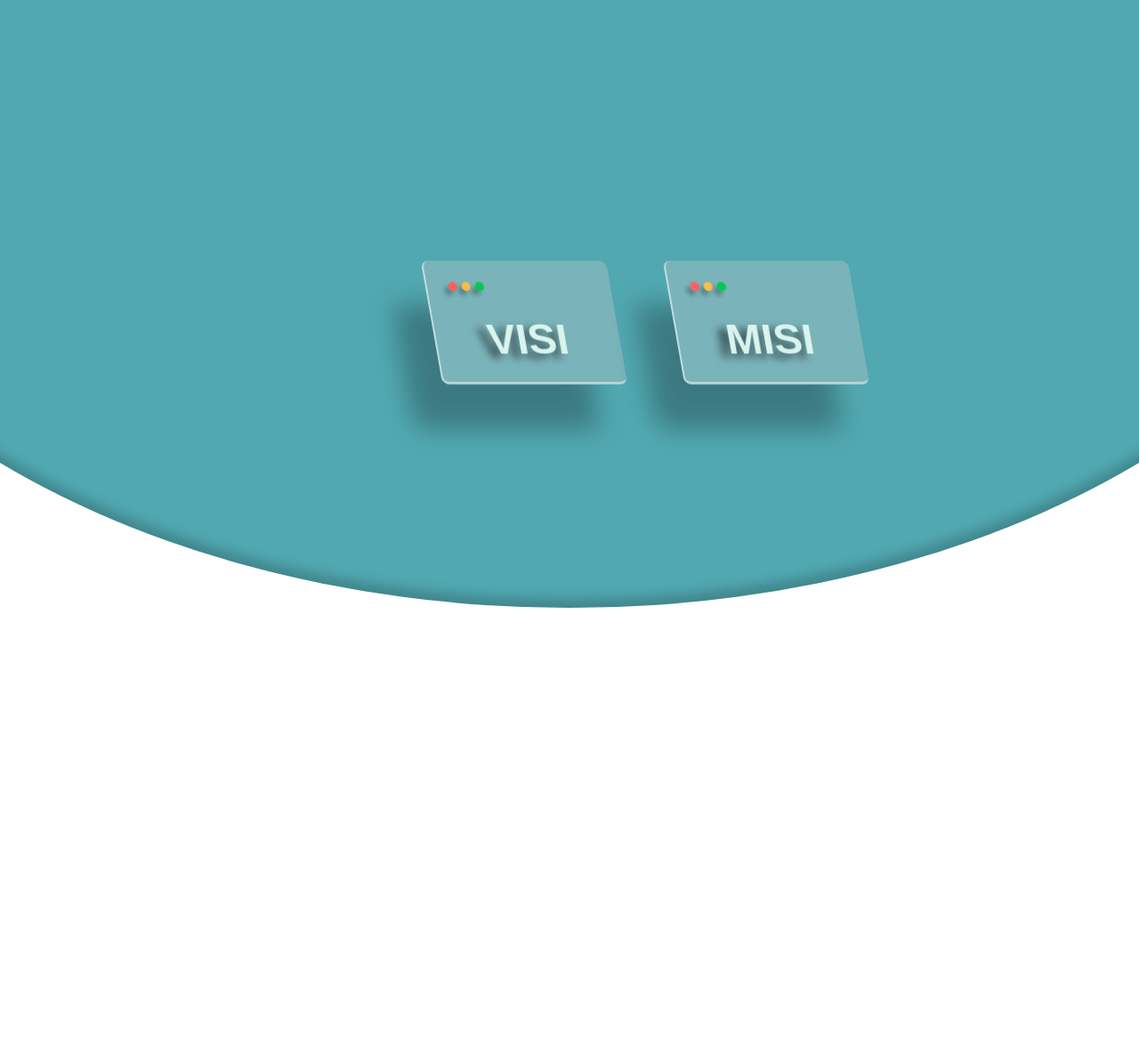
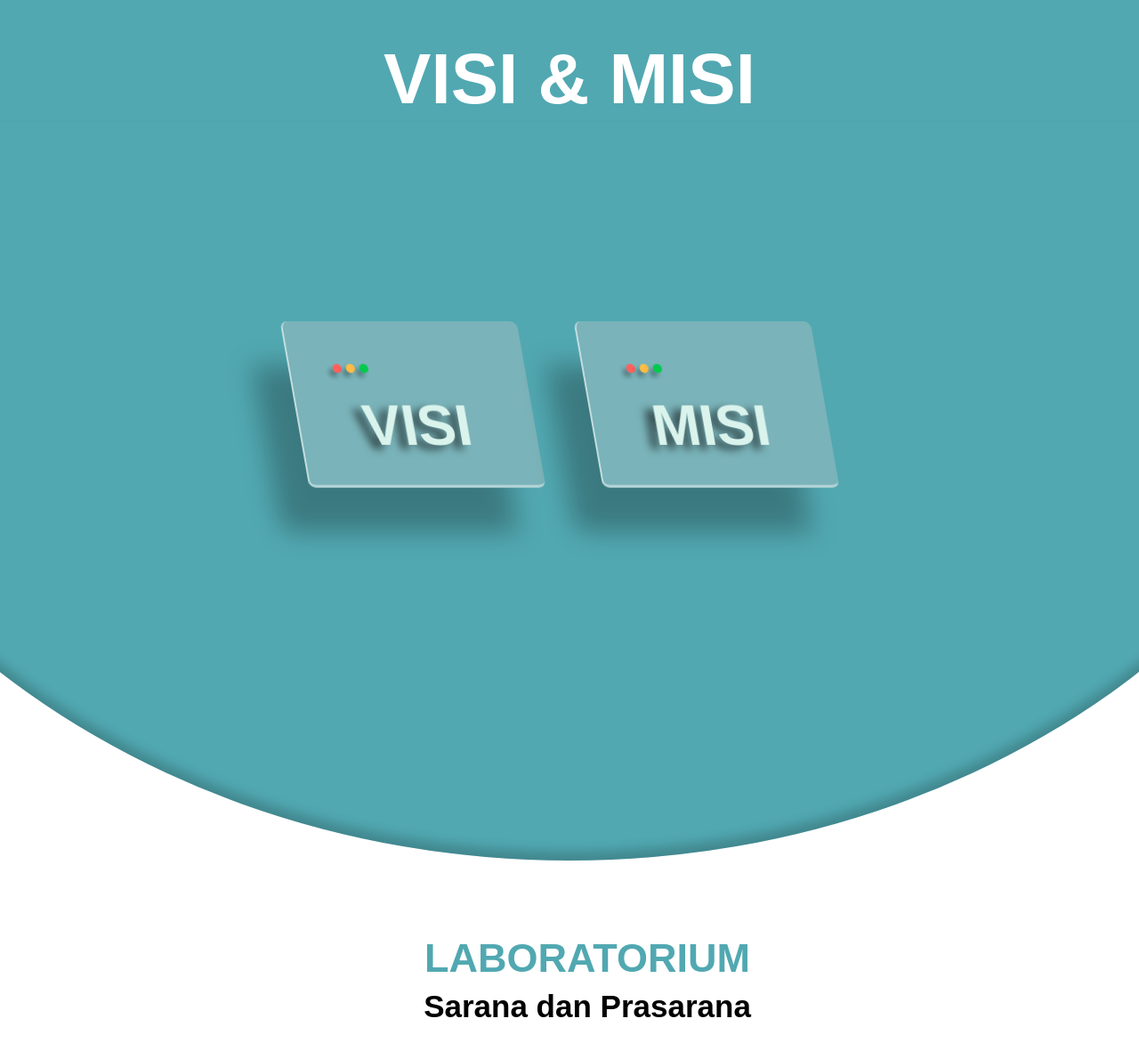
Before and after one commit to muhammadakbarra/sistem-informasi-dan-sumber-daya-iclabs, a plain HTML site: page index.html in a window 1280 px wide. Shown: the part 881-2062 px from the top of the page at 89% size. Before the commit the page ends 1564 px from the top, so only its background shows below. Drawn offline with Linux system fonts and the light colour scheme.

Commit message:
feat : fix visi misi

```diff
--- a/css/style.css
+++ b/css/style.css
@@ -90,6 +90,14 @@ nav ul li a:hover {
   font-size: 1.7em;
   margin-top: 10px;
 }
+.text h2{
+  font-size: 5em;
+  font-weight: bold;
+  color: white;
+  background-color: #51A8B1;
+  text-align: center;
+
+}
 section{
   position: relative;
   width: 100%;
@@ -105,7 +113,7 @@ section::before{
   top: 0;
   left: 0;
   width: 100%;
-  height: 100%;
+  height: 130%;
   background: #51A8B1;
   border-radius: 0 0 50% 50%/0 0 100% 100%;
   transform: scaleX(1.5);
@@ -194,9 +202,9 @@ section::before{
 /* visi misi */
 /* From Uiverse.io by Fcodingx */
 .card {
-  width: 190px;
+  width: 200px;
   height: 120px;
-  padding: 0.5rem;
+  padding: 2rem;
   background: rgba(198, 198, 198, 0.34);
   border-radius: 8px;
   backdrop-filter: blur(5px);
@@ -208,6 +216,7 @@ section::before{
   overflow: hidden;
   color: white;
   margin-right: 5%;
+  /* margin-bottom: 20%; */
 }
 
 .card:hover {
@@ -249,9 +258,32 @@ section::before{
 
 .card h1 {
   text-align: center;
-  margin-top: 5%;
-  margin-bottom: 10%;
+  margin-top: 3%;
+  margin-bottom: 30%;
   color: rgb(218, 244, 237);
   text-shadow: -10px 5px 10px rgba(0, 0, 0, 0.573);
-  font-size: 3em;
+  font-size: 4em;
 }
+
+/* sarana dan prasarana */
+
+.sarana {
+  background-color: white;
+  padding:  20px;
+  margin-top: 20%;
+  text-align: center ;
+  border-radius: 10px;
+  min-height: 100vh;
+  width: 100%;
+}
+
+.sarana h1 {
+  color: #51A8B1;
+  font-size: 45px;
+}
+.sarana p{
+  font-size: 35px;
+  color: black;
+  line-height: 1.6;
+  font-weight: bold;
+}
--- a/index.html
+++ b/index.html
@@ -42,9 +42,10 @@
           <p>Kami Adalah ICLABS Belajar dan Belajar Adalah Prioritas Kami.</p>
           <p>Laboratorium Komputer Terpadu, Fakultas Ilmu Komputer, Universitas Muslim Indonesia.</p>
         </div>
-
       </div>
-
+      <div class="text">
+        <h2>VISI & MISI</h2>
+      </div>
   </div>
   <section>
     /* From Uiverse.io by Fcodingx */
@@ -62,7 +63,7 @@
     </p>
 </div>
 
-<div class="card">
+<div class="card" style="margin-right: 20%;">
   <div class="align">
       <span class="red"></span>
       <span class="yellow"></span>
@@ -76,5 +77,10 @@
   </p>
 </div>
   </section>
+  <div class="sarana">
+    <h1>LABORATORIUM</h1>
+    <p>Sarana dan Prasarana</p>
+  </div>
+
 </body>
 </html>
```
